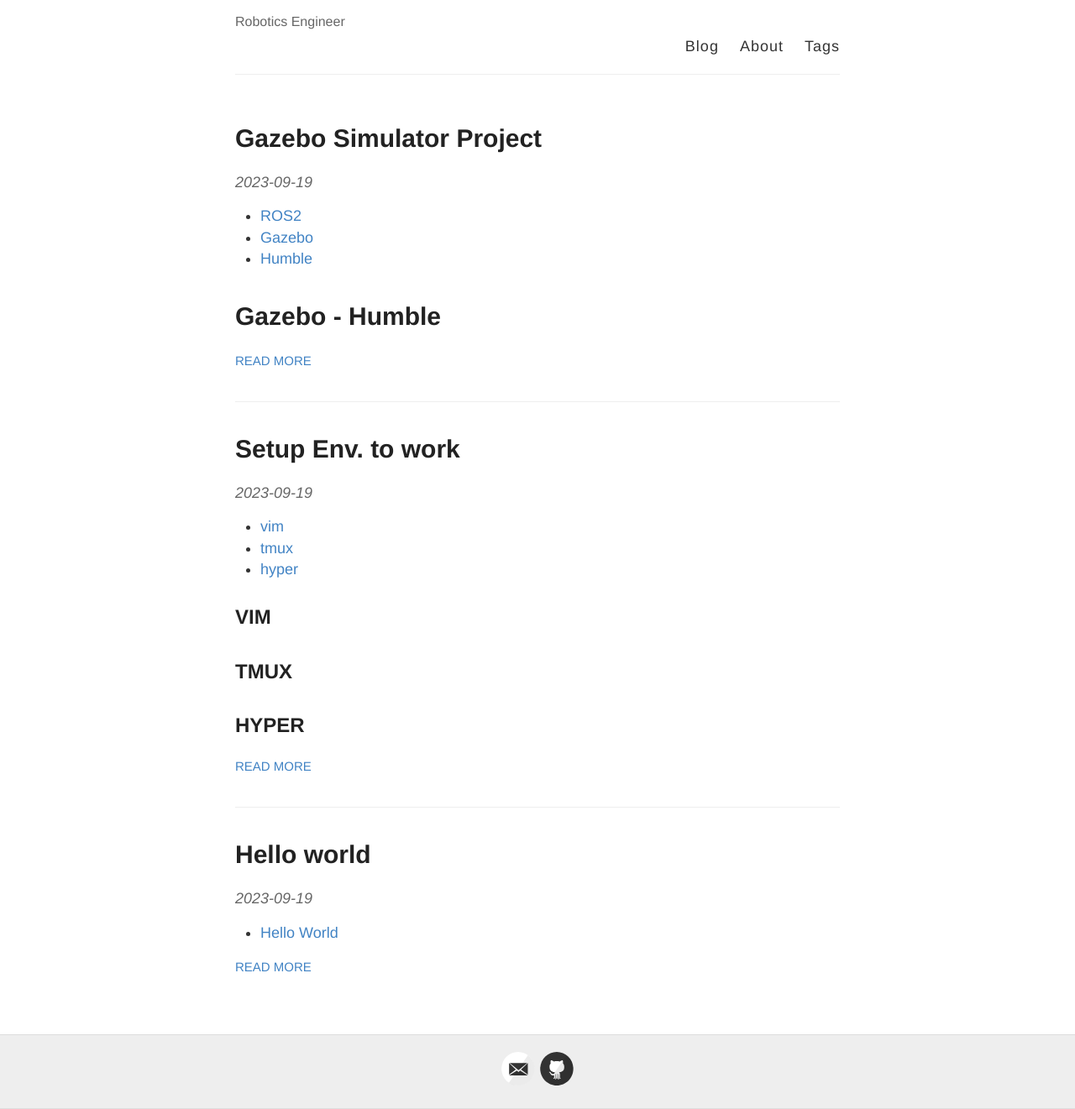
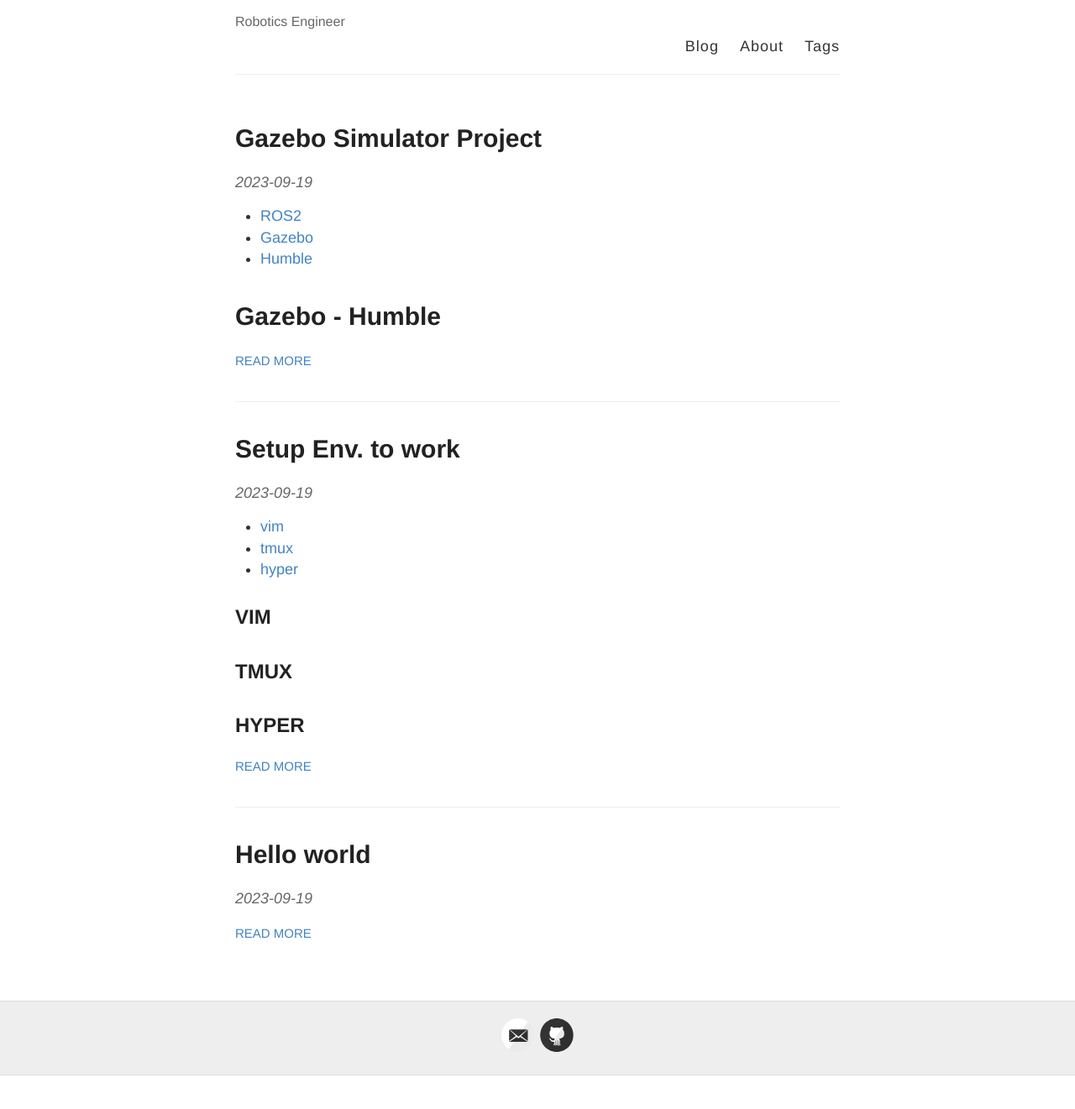
Before and after one commit to sitb157/sitb157.github.io-archive, a Jekyll site: the page built from index.html, in a window 1280 px wide. Shown: the whole page at 84% size. Built offline with Jekyll 4.4.1, drawn with Linux system fonts in a browser that asks for light colours; the list of posts is cut into pages by our own code; after the commit the page ends 1281 px from its top, so only the background shows below that.

Commit message:
Update 2023-09-19-17-hello-world.md

```diff
--- a/_posts/2023-09-19-17-hello-world.md
+++ b/_posts/2023-09-19-17-hello-world.md
@@ -1,6 +1,4 @@
 ---
 layout: post
 title: Hello world
-tags:
- - Hello World
 ---
```
